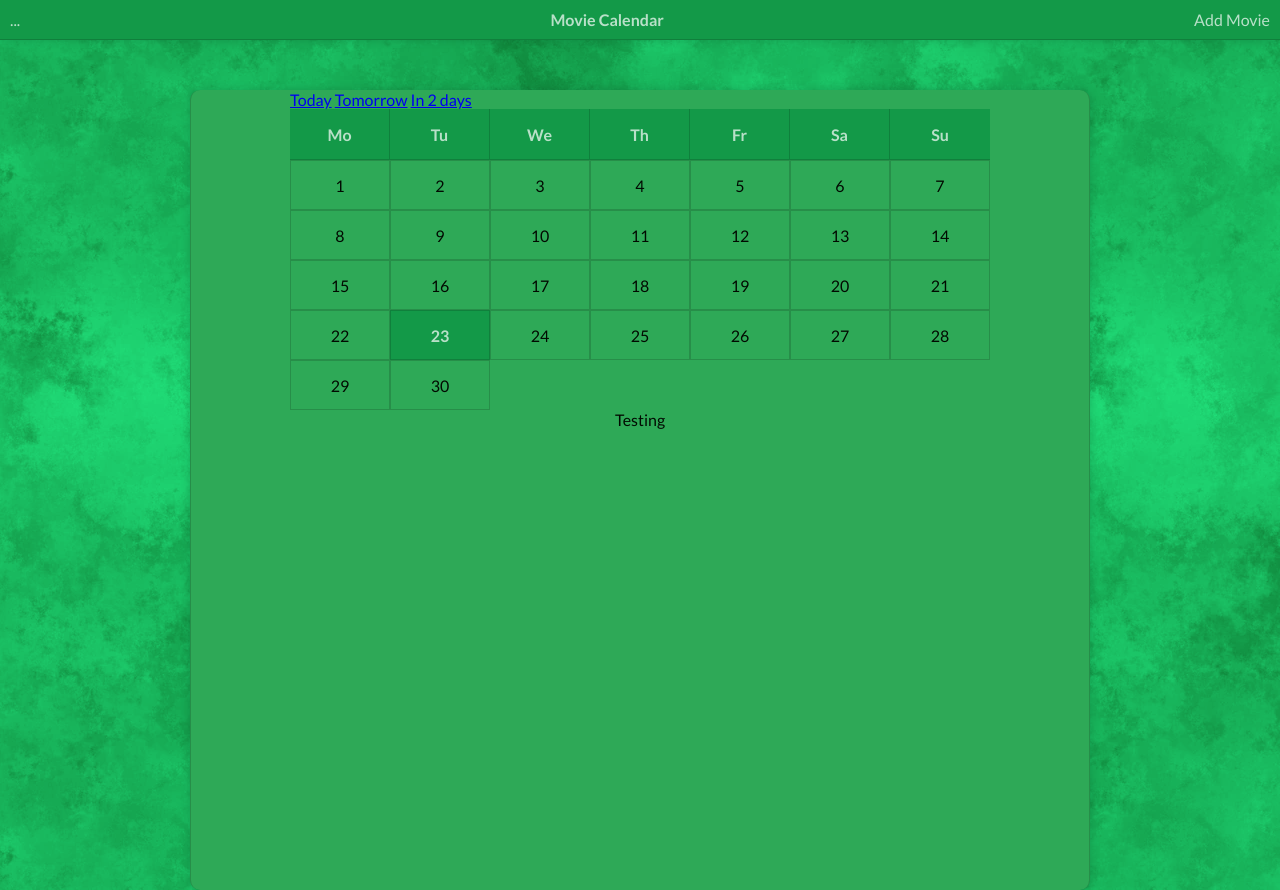
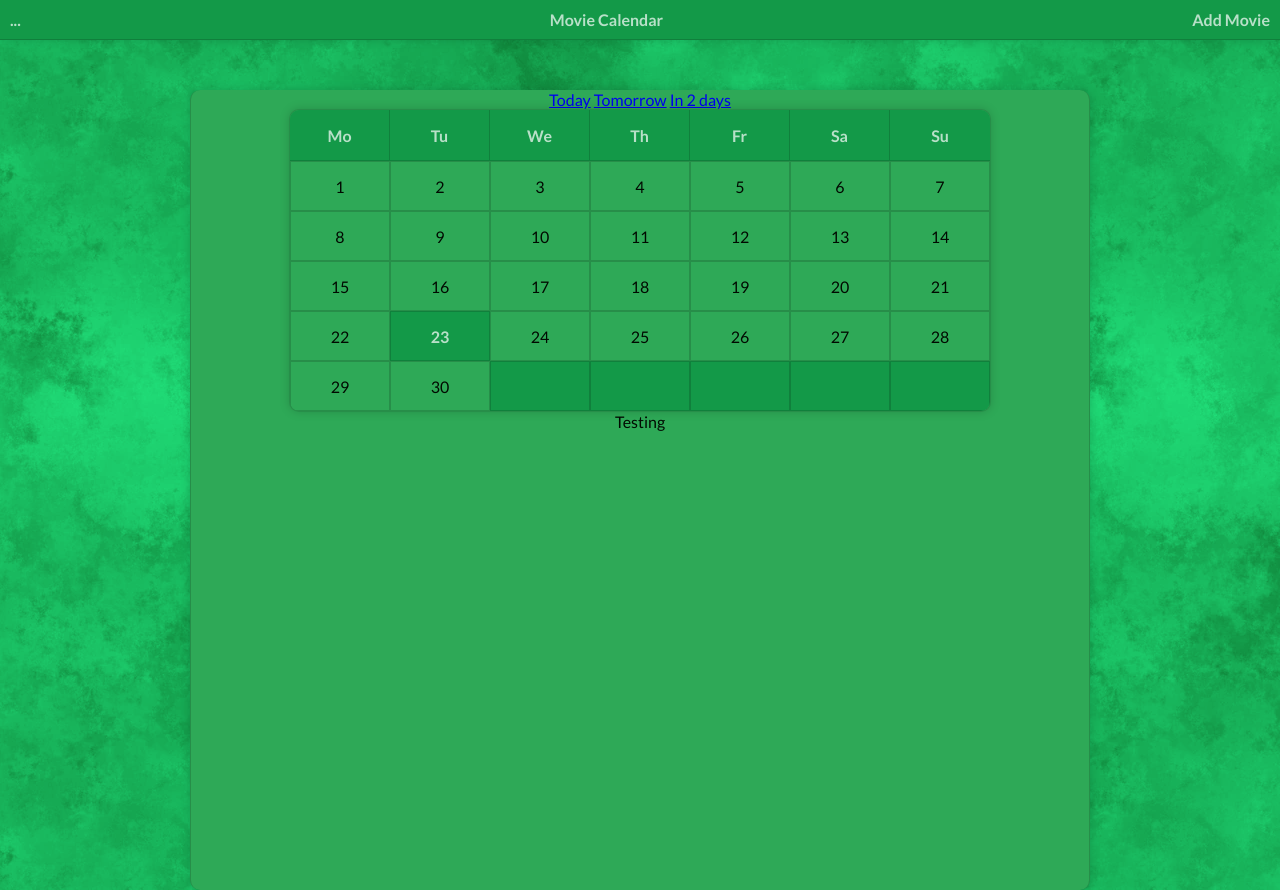
Before and after one commit to 3400877/Proyecto-DWEC, a plain HTML site: page index.html in a window 1280 px wide. Drawn offline with Linux system fonts and the light colour scheme.

Commit message:
27-11-23 6:31

```diff
--- a/index.html
+++ b/index.html
@@ -11,28 +11,28 @@
 </head>
 
 <body class="background-tint">
-	<nav class="container-fluid">
+	<nav>
 		<ul>
 			<li>
-				<a href="#" class="contrast">...</a>
+				<a href="#"><strong>...</strong></a>
 			</li>
 		</ul>
 		<ul>
-			<li class="contrast"><strong>Movie Calendar</strong></li>
+			<li><strong>Movie Calendar</strong></li>
 		</ul>
 		<ul>
 			<li>
-				<a href="#" role="button" class="outline contrast">Add Movie</a>
+				<a href="#" role="button"><strong>Add Movie</strong></a>
 			</li>
 		</ul>
 	</nav>
 	<main class="container">
-		<article id="calendar ">
-			<header class="btn-group">
-				<a href="#" role="button" class="outline">Today</a>
-				<a href="#" role="button" class="outline">Tomorrow</a>
-				<a href="#" role="button" class="outline">In 2 days</a>
-			</header>
+		<header class="btn-group">
+			<a href="#" role="button" class="outline">Today</a>
+			<a href="#" role="button" class="outline">Tomorrow</a>
+			<a href="#" role="button" class="outline">In 2 days</a>
+		</header>
+		<article id="calendar">
 			<div class="weekdays">
 				<abbr title="Monday">Mo</abbr>
 				<abbr title="Tuesday">Tu</abbr>
@@ -73,6 +73,11 @@
 				<time>28</time>
 				<time>29</time>
 				<time>30</time>
+				<time></time>
+				<time></time>
+				<time></time>
+				<time></time>
+				<time></time>
 			</div>
 		</article>
 		<div>Testing</div>
```
